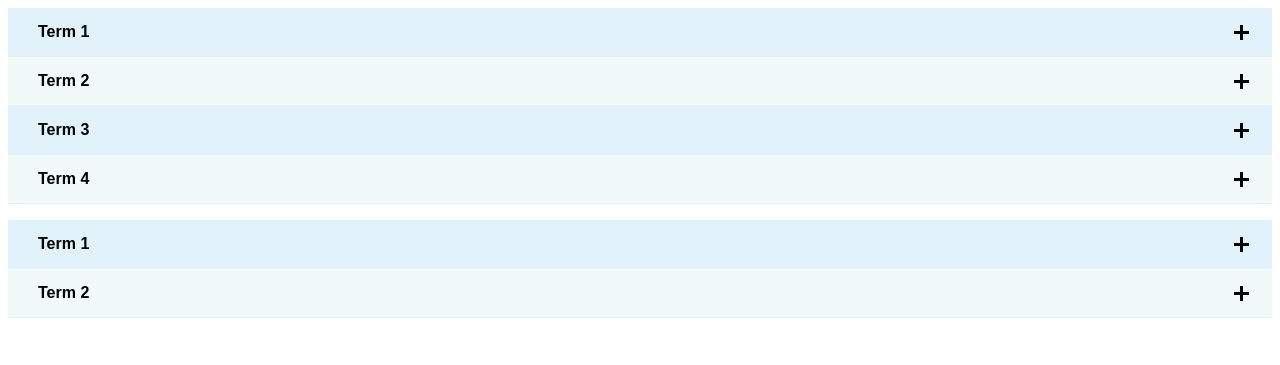
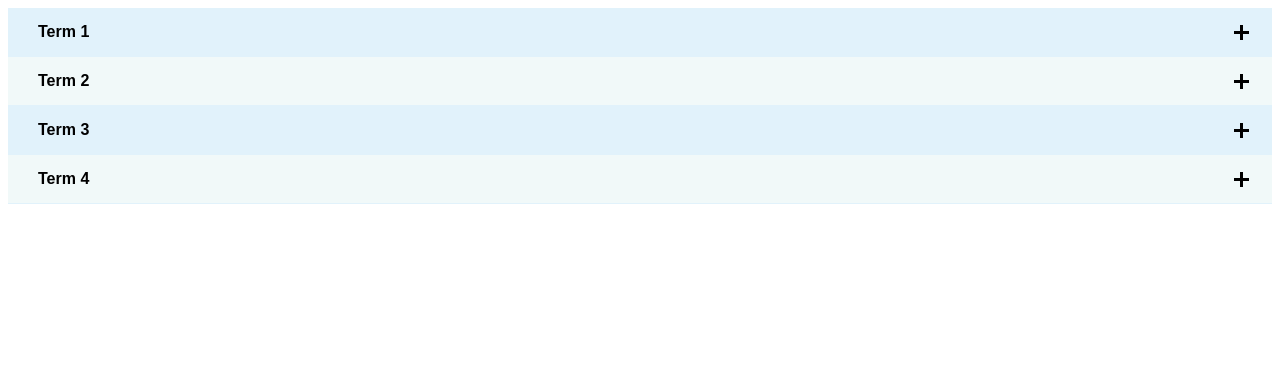
Before and after one commit to homerocavazos/js-accordion, a plain HTML site: page index.html in a window 1280 px wide. Drawn offline with Linux system fonts and the light colour scheme.

Commit message:
cleaned up

```diff
--- a/index.html
+++ b/index.html
@@ -18,15 +18,7 @@
       <dd><div><p>Lorem ipsum dolor sit amet consectetur, adipisicing elit. Quia quis, ipsum odio nisi facilis similique voluptate dolorem sapiente eius cumque nesciunt? </p></div></dd>
     </dl>
   </section>
-  <section>
-    <dl class="jsa">
-      <dt>Term 1</dt>
-      <dd><div><p>Lorem ipsum dolor sit amet consectetur, adipisicing elit. Quia quis, ipsum odio nisi facilis similique voluptate dolorem sapiente eius cumque nesciunt? </p></div></dd>
-      <dt>Term 2</dt>
-      <dd><div><p>Lorem ipsum dolor sit amet consectetur, adipisicing elit. Quia quis, ipsum odio nisi facilis similique voluptate dolorem sapiente eius cumque nesciunt? </p></div></dd>
 
-    </dl>
-  </section>
   <script src="./_js/jsa.js"></script>
   <script>
 
```
